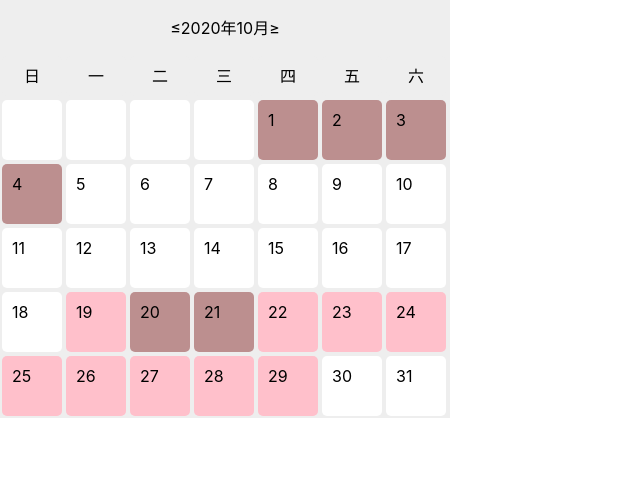
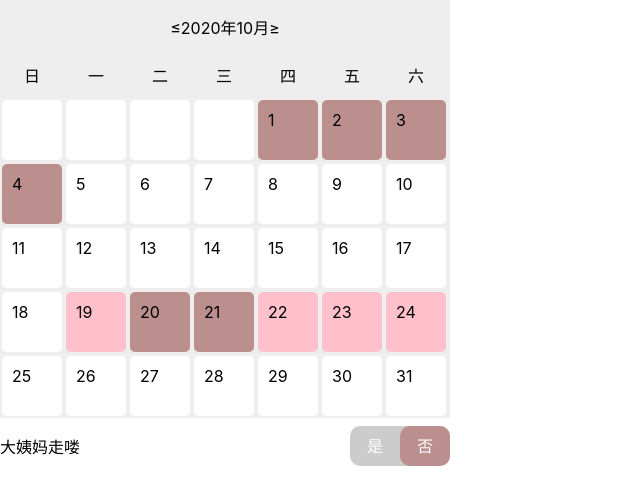
Before and after one commit to unnKoel/date-for-aunt, a React (Create React App) app: page / in a window 1280 px wide. Shown: the top 504 px of the page, without its empty margins (0-640 px from the left). Built offline with nearby package versions, Linux system fonts and the light colour scheme.

Commit message:
something

```diff
--- a/src/App.css
+++ b/src/App.css
@@ -36,3 +36,10 @@
     transform: rotate(360deg);
   }
 }
+
+.bar {
+  display: flex;
+  width: 450px;
+  justify-content: space-between;
+  align-items: center;
+}
--- a/src/App.js
+++ b/src/App.js
@@ -1,6 +1,7 @@
 import React, { useCallback, useEffect, useState } from "react";
 import data from "./mock";
 import "./App.css";
+import Switch from "./components/switch";
 import { getDayNumbers, getDaysBetween } from "./utils";
 import AuntCalender from "./components/aunt-calender";
 
@@ -66,7 +67,23 @@ function App() {
     console.log(year, month);
   };
 
-  return <AuntCalender periods={periods} onMonthChange={handleMonthChange} />;
+  const handleDaySelect = (no) => {
+    console.log(no);
+  };
+
+  return (
+    <div>
+      <AuntCalender
+        periods={periods}
+        onMonthChange={handleMonthChange}
+        onDaySelect={handleDaySelect}
+      />
+      <div className="bar">
+        <p>大姨妈走喽</p>
+        <Switch />
+      </div>
+    </div>
+  );
 }
 
 export default App;
--- a/src/components/aunt-calender.js
+++ b/src/components/aunt-calender.js
@@ -18,9 +18,10 @@ const todayMonth = today.getMonth() + 1;
 const todayDate = today.getDate();
 
 const AuntCalender = ({
-  duration = 10,
-  cycle = 16,
+  duration = 5,
+  cycle = 28,
   periods,
+  onDaySelect,
   onMonthChange = () => {},
 }) => {
   const [allPeriods, setAllPeriods] = useState([]);
@@ -175,7 +176,7 @@ const AuntCalender = ({
         monthEndPeriod,
       ];
 
-      if (cancelCurrentPredict(basePeriodStart) && false) {
+      if (cancelCurrentPredict(basePeriodStart)) {
         predictPeroids = predictPeroids.filter((period) => {
           return !period.some(({ year, month, day }) => {
             return (
@@ -202,10 +203,6 @@ const AuntCalender = ({
 
   const combineWithPeriods = (predictedPeriods, periods) => {
     return [...predictedPeriods, ...periods];
-  };
-
-  const handleDaySelect = (no) => {
-    console.log(no);
   };
 
   const handleMonthChange = ({ year, month }) => {
@@ -237,7 +234,7 @@ const AuntCalender = ({
   return (
     <div className="App">
       <Calender
-        onDaySelect={handleDaySelect}
+        onDaySelect={onDaySelect}
         onMonthChange={handleMonthChange}
         highlights={allPeriods}
       />
--- /dev/null
+++ b/src/components/switch.css
@@ -0,0 +1,21 @@
+.switch {
+  display: flex;
+  width: 100px;
+  height: 40px;
+  background-color: #ccc;
+  border-radius: 10px;
+}
+
+.switch .item.bright {
+  background-color: rosybrown;
+}
+
+.switch .item {
+  cursor: pointer;
+  height: 40px;
+  line-height: 40px;
+  width: 50px;
+  text-align: center;
+  border-radius: 10px;
+  color: #fff;
+}
--- /dev/null
+++ b/src/components/switch.js
@@ -0,0 +1,17 @@
+import React, { useEffect, useState } from "react";
+import "./switch.css";
+
+const Switch = ({ initStatus }) => {
+  const [status, setStatus] = useState(initStatus);
+
+  useEffect(() => {}, []);
+
+  return (
+    <div className="switch">
+      <div className={`item ${status && "bright"}`}>是</div>
+      <div className={`item ${!status && "bright"}`}>否</div>
+    </div>
+  );
+};
+
+export default Switch;
```
Also changed, not shown: src/period-store.js (added).
